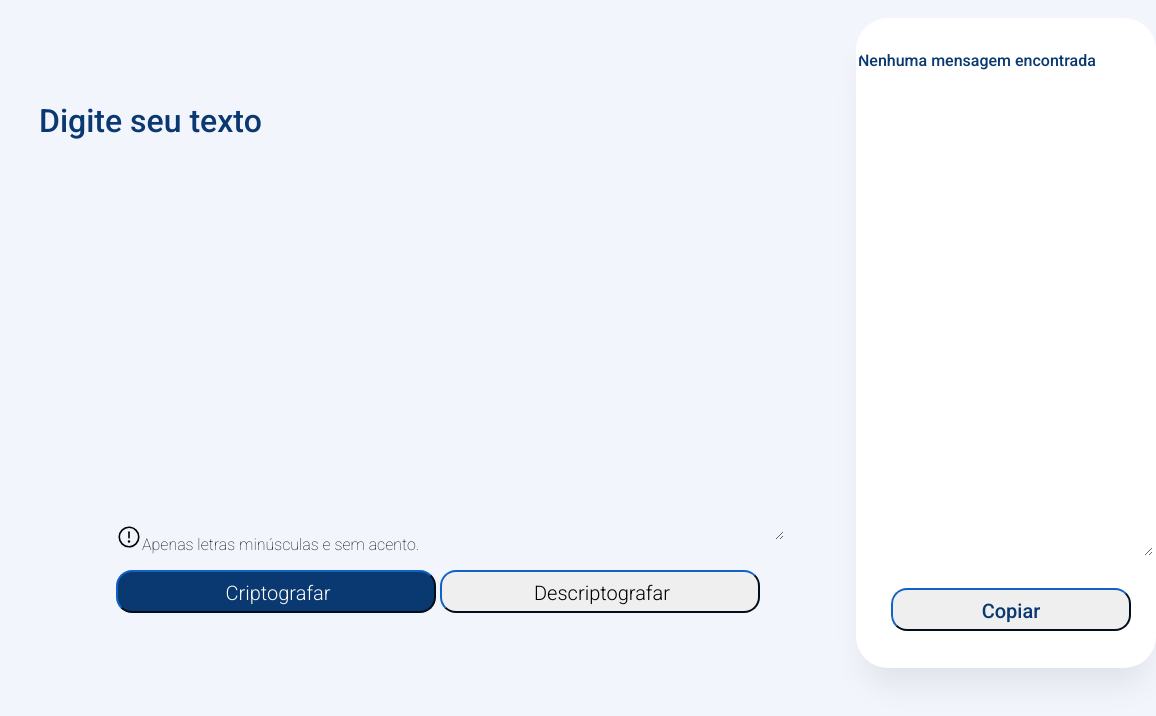
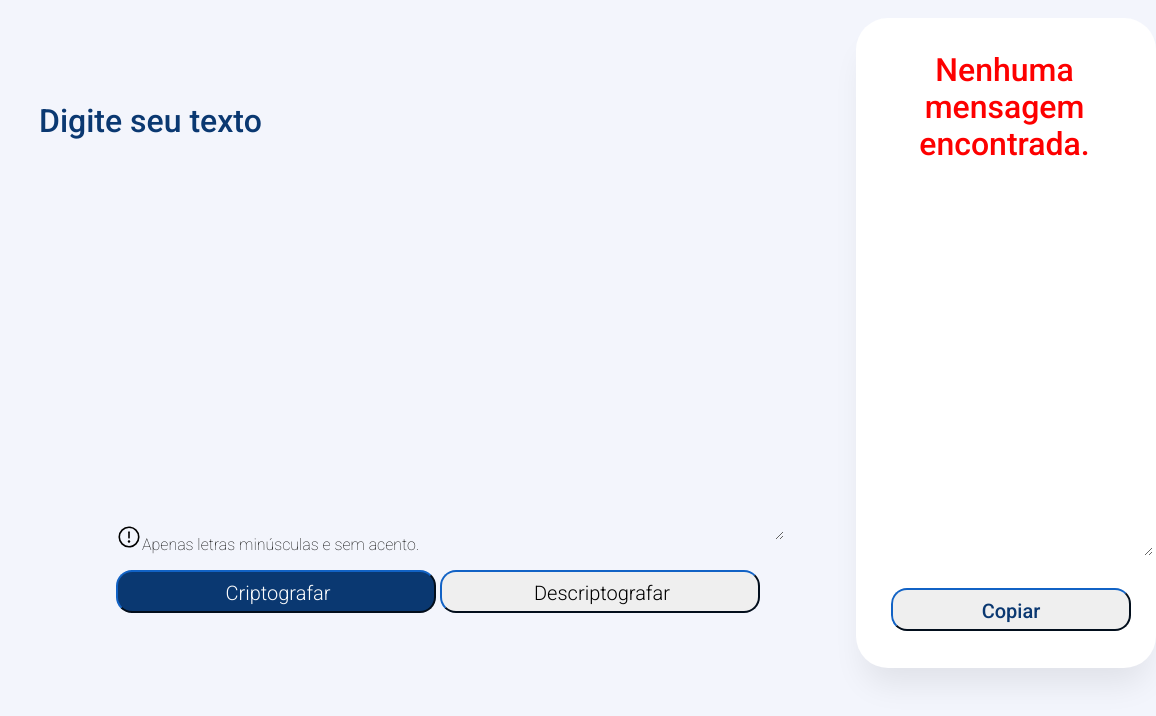
Before and after one commit to ApenasEsdras/Challenge-Oracle-ONE---Sprint-01, a plain HTML site: page Index.html in a window 1280 px wide. Both pictures are taken after a click on the button "Criptografar". Shown: the full height of the page, 124-1280 px from the left. Drawn offline with nearby package versions, Linux system fonts and the light colour scheme.

Commit message:
melhorias

```diff
--- a/Index.html
+++ b/Index.html
@@ -60,12 +60,13 @@
           </div>
           <div class="quadro">
             <textarea
-              class="mensagem"
-              cols="20"
-              rows="15"
-              placeholder="Nenhuma mensagem encontrada"
+            class="mensagem"
+            cols="20"
+            rows="15"
+            placeholder="Nenhuma mensagem encontrada."
             >
-            </textarea>
+          </textarea>
+
             <!-- <img src="img/High quality products 1 1.png" alt=""> -->
 
             <button class="copiar" id="copiarMsg" onclick="copiar()">
--- a/script.js
+++ b/script.js
@@ -1,52 +1,67 @@
 const inputText = document.querySelector(".input-texto");
 const mensagem = document.querySelector(".mensagem");
+const quadro = document.querySelector(".quadro");
+
+// let txt = quadro;
+// txt.innerHTML = 'ola'
 
 function bntEncriptar() {
-    const textoEncriptada = encriptar(inputText.value)
-
-    mensagem.value = textoEncriptada
-    mensagem.style.backgroundImage = "none"
+  const textoEncriptada = encriptar(inputText.value);
+  mensagem.value = textoEncriptada;
+  mensagem.style.backgroundImage = "none";
 }
 
 function bntDesencriptar() {
-    const textoDesencriptado = desencriptar(inputText.value)
-    mensagem.value = textoDesencriptado
-    mensagem.style.backgroundImage = "none"
+  const textoDesencriptado = desencriptar(inputText.value);
+  mensagem.value = textoDesencriptado;
+  mensagem.style.backgroundImage = "none";
 }
 
 function encriptar(stringEncriptada) {
-    let matrizCodigo = [['e', 'enter'], ['i', 'imes'], ['a', 'ai'], ['o', 'ober'], ['u', 'ufat']]
-
+  let matrizCodigo = [
+    ["e", "enter"],
+    ["i", "imes"],
+    ["a", "ai"],
+    ["o", "ober"],
+    ["u", "ufat"],
+  ];
 
   for (let i = 0; i < matrizCodigo.length; i++) {
     if (stringEncriptada.includes(matrizCodigo[i][0])) {
-            stringEncriptada = stringEncriptada.replaceAll(matrizCodigo[i][0], matrizCodigo[i][1])
+      stringEncriptada = stringEncriptada.replaceAll(
+        matrizCodigo[i][0],
+        matrizCodigo[i][1]
+      );
     }
   }
 
-    return stringEncriptada
+  return stringEncriptada;
 }
 
 function desencriptar(stringDesencriptada) {
-    let matrizCodigo = [['a', 'ai'], ['e', 'enter'], ['i', 'imes'], ['o', 'ober'], ['u', 'ufat']]
+  let matrizCodigo = [
+    ["a", "ai"],
+    ["e", "enter"],
+    ["i", "imes"],
+    ["o", "ober"],
+    ["u", "ufat"],
+  ];
 
   for (let i = 0; i < matrizCodigo.length; i++) {
     if (stringDesencriptada.includes(matrizCodigo[i][0])) {
-            stringDesencriptada = stringDesencriptada.replaceAll(matrizCodigo[i][1], matrizCodigo[i][0])
+      stringDesencriptada = stringDesencriptada.replaceAll(
+        matrizCodigo[i][1],
+        matrizCodigo[i][0]
+      );
     }
   }
-
-    return stringDesencriptada
+  return stringDesencriptada;
 }
 
 function copiar() {
   let copiarMensagem = document.querySelector(".mensagem");
   copiarMensagem.select();
   copiarMensagem.setSelectionRange(0, 99999);
-
   navigator.clipboard.writeText(copiarMensagem.value);
-
   alert("copiado");
-
-
 }
--- a/stayle.css
+++ b/stayle.css
@@ -29,14 +29,23 @@ div.container {
   height: 506px;
   margin-top: 2rem;
   /* text */
+  /* text-align: center; */
   text-align: justify;
+  font-weight: 100;
+  font-size: 38px;
   /* img */
   background-image: url(/img/High\ quality\ products\ 1\ 1.png);
   background-repeat: no-repeat;
-  border-radius: 18px;
+  border-radius: 10px;
   border: none;
   background-size: contain;
   background-position: center;
+}
+textarea.mensagem::placeholder {
+  color: #fd0000;
+  text-align: center;
+  font-weight: 400;
+  font-size: 32px;
 }
 .button {
   margin-left: 15rem;
@@ -60,7 +69,8 @@ button.desencriptar {
   font-size: 20px;
 }
 .encriptar{
-    background-color: #0a3871;
+  border-color: black;
+    background-color: #0A3871;
     color:rgb(252, 252, 252);
 }
 button.copiar {
```
Lines whose indentation alone changed are shown as unchanged.
